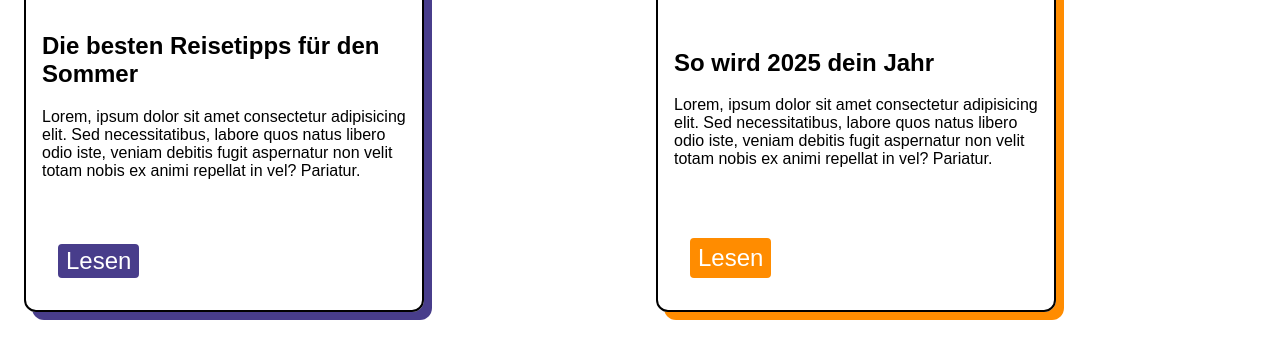
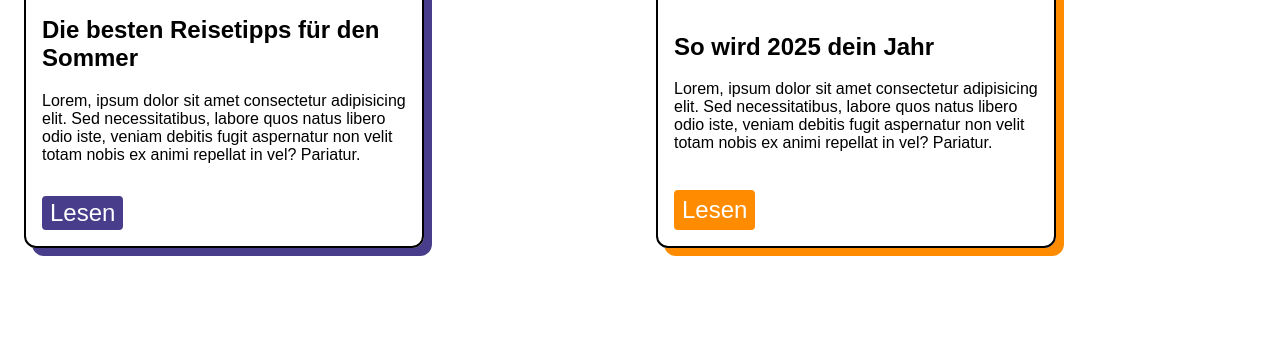
Before and after one commit to EricRump/Recap, a plain HTML site: page index.html in a window 1280 px wide. Shown: the part 410-768 px from the top of the page. Drawn offline with Linux system fonts and the light colour scheme.

Commit message:
chore: margins eingestellt

```diff
--- a/styles.css
+++ b/styles.css
@@ -92,14 +92,15 @@ main {
 
 .e {
   grid-area: e;
-  margin: 1rem;
+  margin-left: 1rem;
+  margin-right: 1rem;
 }
 
 .f {
   grid-area: f;
   color: var(--white);
   width: fit-content;
-  margin: 2rem;
+  margin: 1rem;
   font-size: 1.5rem;
 }
 
```
